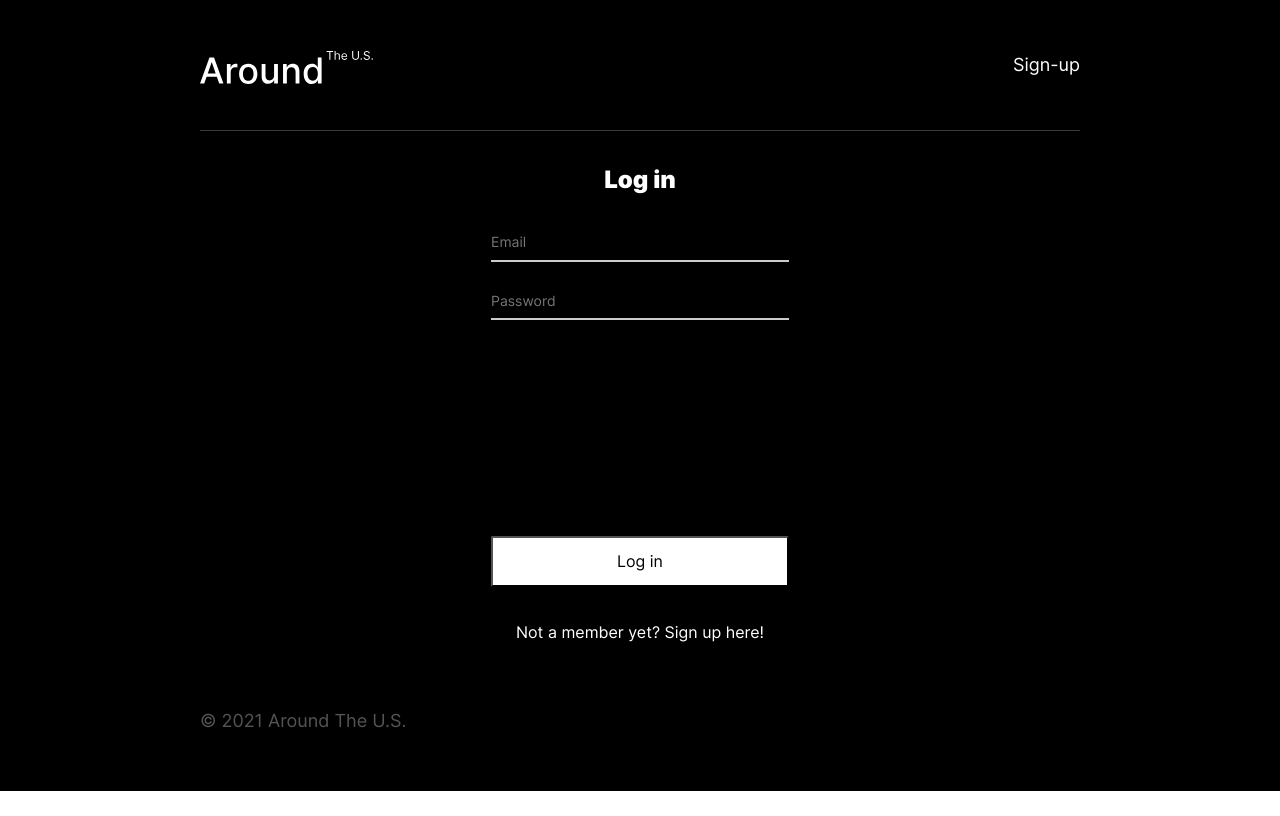
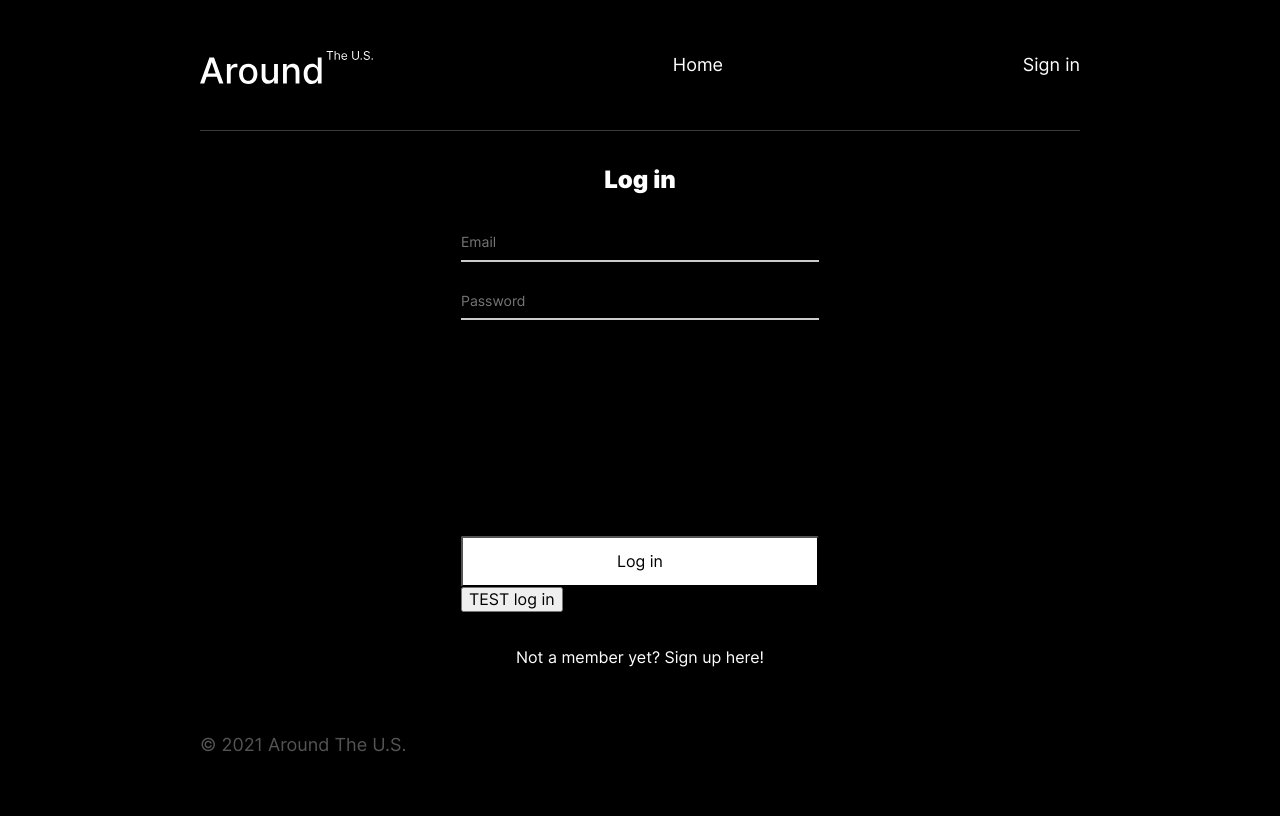
Before and after one commit to MenasheKoren/react-around-auth, a React (Create React App) app: page /signin in a window 1280 px wide. Built offline with nearby package versions, Linux system fonts and the light colour scheme.

Commit message:
Feat: WIP Add login test button and logout link

```diff
--- a/src/components/App.js
+++ b/src/components/App.js
@@ -24,7 +24,7 @@ function App() {
   const [selectedCardData, setSelectedCardData] = React.useState({});
   const [cardList, setCardList] = React.useState([]);
   const [currentUser, setCurrentUser] = React.useState({});
-  const [loggedIn, setLoggedIn] = React.useState(false);
+
 
   useEffect(() => {
     api
--- a/src/components/Header.js
+++ b/src/components/Header.js
@@ -1,42 +1,86 @@
+import React from 'react';
+import { Link, useNavigate } from 'react-router-dom';
+import useAuth from '../utils/useAuth';
 import logo from '../images/logo.svg';
-import React from 'react';
-import { Link } from 'react-router-dom';
-
-const loggedIn = false;
-const authed = false;
 
 export default function Header() {
-  if (!loggedIn && !authed) {
-    return (
-      <header className='header'>
-        {/*<Navigate to="/signup" />*/}
-        <img src={logo} alt='Around the U.S. logo' className='header__logo' />
-        <Link to='/signin' className='link'>Sign-up</Link>
+  const { authed, logout } = useAuth();
+  const navigate = useNavigate();
 
-        {/*<br/>*/}
-        {/*<Link to='/'>Home</Link> | <Link to='/signup'>Sign-up</Link> |{' '}*/}
-        {/*<Link to='/signin'>Sign-in</Link>*/}
-      </header>
-    );
-  } else if (!loggedIn && authed) {
-    return (
-      <header className='header'>
-        {/*<Navigate to="/signin" />*/}
-        <img src={logo} alt='Around the U.S. logo' className='header__logo' />
-        <Link to='/signin' className='link'>Sign-in</Link>
-        {/*<br/>*/}
-        {/*<Link to='/'>Home</Link> | <Link to='/signup'>Sign-up</Link> |{' '}*/}
-        {/*<Link to='/signin'>Sign-in</Link>*/}
-      </header>
-    );
-  } else {
-    return (
-      <header className='header'>
-        {/*<Navigate to="/" />*/}
-        <img src={logo} alt='Around the U.S. logo' className='header__logo' />
+  const handleLogout = () => {
+    logout();
+    navigate('/signin');
+  };
+  return (
+    <header className='header'>
+      <img src={logo} alt='Around the U.S. logo' className='header__logo' />
+      <Link className='link' to='/'>
+        Home
+      </Link>
+      {/*<button onClick={handleLogout}>Logout</button>*/}
+      {authed && (
+        <Link to='signin' onClick={handleLogout} className='link'>
+          Log out
+        </Link>
+        // <button onClick={handleLogout}>
+        //   Logout
+        // </button>
+      )}
+      {!authed && (
+        <Link className='link' to='signin'>
+          Sign in
+        </Link>
+      )}
+    </header>
+  );
+}
 
-        <Link to='/signin' className='link'>Log out</Link>
-      </header>
-    );
-  }
-}
+/* return (
+    <nav>
+      <ul>
+        <li>
+          <Link to="/">Home</Link>
+        </li>
+        <li>
+          <Link to="signup">Signup</Link>
+        </li>
+      </ul>
+      {authed && <button onClick={handleLogout}>Logout</button>}
+    </nav>
+  );
+}*/
+
+// if (!loggedIn && !authed) {
+//   return (
+//     <header className='header'>
+//       {/*<Navigate to="/signup" />*/}
+//       <img src={logo} alt='Around the U.S. logo' className='header__logo' />
+//       <Link to='/signin' className='link'>Sign-up</Link>
+//
+//       {/*<br/>*/}
+//       {/*<Link to='/'>Home</Link> | <Link to='/signup'>Sign-up</Link> |{' '}*/}
+//       {/*<Link to='/signin'>Sign-in</Link>*/}
+//     </header>
+//   );
+// } else if (!loggedIn && authed) {
+//   return (
+//     <header className='header'>
+//       {/*<Navigate to="/signin" />*/}
+//       <img src={logo} alt='Around the U.S. logo' className='header__logo' />
+//       <Link to='/signin' className='link'>Sign-in</Link>
+//       {/*<br/>*/}
+//       {/*<Link to='/'>Home</Link> | <Link to='/signup'>Sign-up</Link> |{' '}*/}
+//       {/*<Link to='/signin'>Sign-in</Link>*/}
+//     </header>
+//   );
+// } else {
+//   return (
+//     <header className='header'>
+//       {/*<Navigate to="/" />*/}
+//       <img src={logo} alt='Around the U.S. logo' className='header__logo' />
+//
+//       <Link to='/signin' className='link'>Log out</Link>
+//     </header>
+//   );
+// }
+// }
--- a/src/components/Login.js
+++ b/src/components/Login.js
@@ -1,7 +1,20 @@
-import { Link } from 'react-router-dom';
+import { Link, useNavigate } from 'react-router-dom';
 import React from 'react';
+import useAuth from '../utils/useAuth';
+
 
 export default function Login() {
+  const navigate = useNavigate();
+  const { login } = useAuth();
+
+  const handleLogin = () => {
+    login().then(() => {
+      navigate('/');
+    })
+      .catch(err => {
+        console.log(err);
+      });
+  };
   return (
     <section className={`entry entry_type_login`}>
       <h2 className='entry__title'>Log in</h2>
@@ -27,6 +40,7 @@ export default function Login() {
         <button className='entry__save button  button_hover_dark' type='submit'>
           Log in
         </button>
+        <button onClick={handleLogin}>TEST log in</button>
       </form>
       <Link to='/signup' className='link entry__redirect'>
         Not a member yet? Sign up here!
--- a/src/index.js
+++ b/src/index.js
@@ -7,13 +7,16 @@ import { BrowserRouter, Route, Routes } from 'react-router-dom';
 import Login from './components/Login';
 import Register from './components/Register';
 import Layout from './components/Layout';
+import { RequireAuth } from './utils/useAuth';
 
 render(
   <React.StrictMode>
     <BrowserRouter>
       <Routes>
         <Route element={<Layout />}>
-          <Route path='/' element={<App />} />
+          <Route element={<RequireAuth />}>
+            <Route path='/' element={<App />} />
+          </Route>
           <Route path='signup' element={<Register />} />
           <Route path='signin' element={<Login />} />
           <Route
--- a/src/utils/auth.js
+++ b/src/utils/auth.js
@@ -3,7 +3,7 @@ export const register = (username, email, password) => {
   return fetch(`${BASE_URL}/signup`, {
     method: 'POST',
     headers: {
-      'Accept': 'application/json',
+      Accept: 'application/json',
       'Content-Type': 'application/json'
     },
     body: JSON.stringify({ username, password, email })
--- /dev/null
+++ b/src/utils/useAuth.js
@@ -0,0 +1,40 @@
+import * as React from 'react';
+import { Navigate, Outlet } from 'react-router-dom';
+
+export default function useAuth() {
+  const [authed, setAuthed] = React.useState(false);
+
+  return {
+    authed,
+    login() {
+      return new Promise((res) => {
+        setAuthed(true);
+        res();
+      })
+        .then(() => {
+          console.log('loggedIn');
+        })
+        .catch((err) => {
+          console.log(err);
+        });
+    },
+    logout() {
+      return new Promise((res) => {
+        setAuthed(false);
+        res();
+      })
+        .then(() => {
+          console.log('loggedIn');
+        })
+        .catch((err) => {
+          console.log(err);
+        });
+    }
+  };
+}
+
+export function RequireAuth() {
+  const { authed } = useAuth();
+
+  return authed ? <Outlet /> : <Navigate to='signin' />;
+}
```
Also changed, not shown: src/components/Entry.js (deleted, +0 -37 lines).
